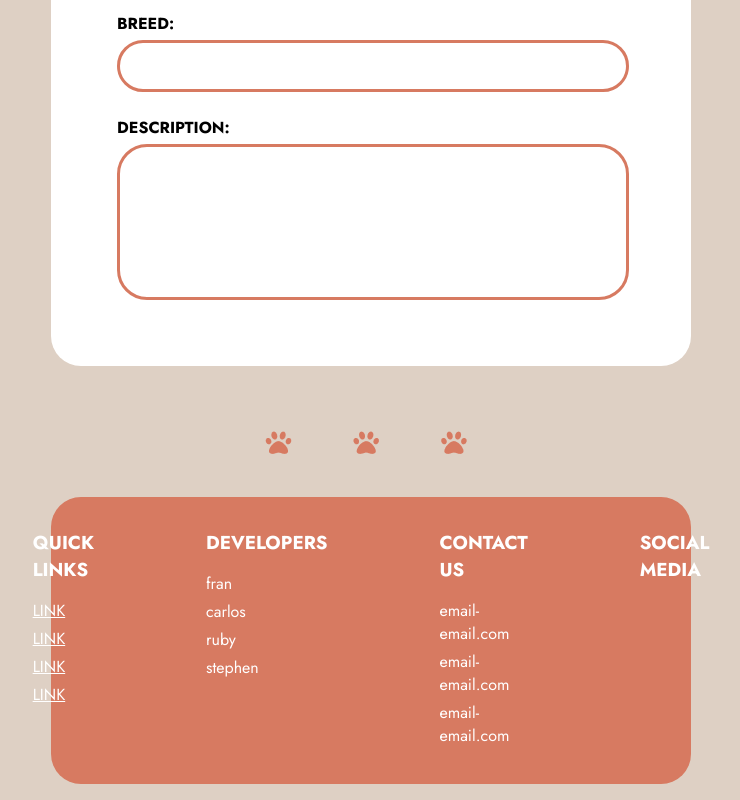
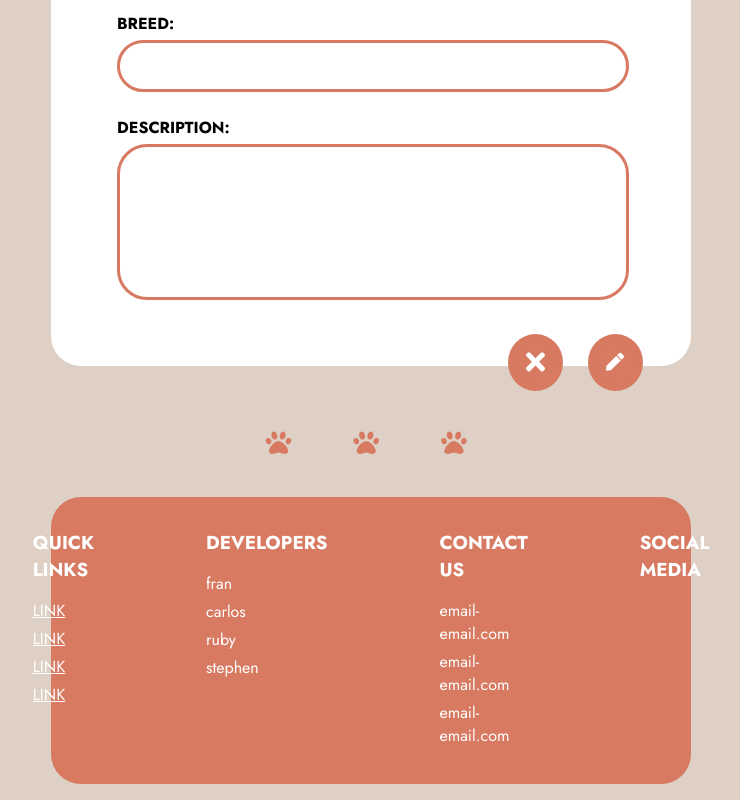
Before and after one commit to overuseofrem/ITS181-2_Dog-Adoption-Website, an Angular app in the folder dog-adoption-site/: page /admin-dog-form in a window 1280 px wide. Shown: the part 876-1676 px from the top of the page, without its empty margins (269-1009 px from the left). Built offline with nearby package versions, Linux system fonts and the light colour scheme.

Commit message:
Finished my parts

```diff
--- a/dog-adoption-site/src/app/layout/pages/account-view-applications/account-view-applications.component.css
+++ b/dog-adoption-site/src/app/layout/pages/account-view-applications/account-view-applications.component.css
@@ -65,9 +65,8 @@
     width: 100%;
 }
 
-.btn {
+/* .btn {
     background-color: var(--accent-color);
-    text-decoration: none;
     color: var(--btn-color);
     font-weight: var(--header-link-weight);
     font-size: var(--gen-link-size);
@@ -81,14 +80,24 @@
     cursor: pointer;
     transition: 0.1s ease-out;
     border: 3px solid transparent;
+    object-fit: cover;
+} */
+
+.dog-profile-btn {
+    padding: 8px 8px 3px 8px;
+    border-radius: 100%;
+    background-color: var(--accent-color);
+    position: absolute;
+    bottom: -25px;
+    right: 3rem;
 }
 
-.btn:hover {
+/* .btn:hover {
     background-color: #FFFFFF;
     color: var(--accent-color);
     transition: 0.1s ease-out;
     border-color: var(--accent-color);
-}
+} */
 
 .dogcard-container {
     display: flex;
--- a/dog-adoption-site/src/app/layout/pages/account-view-applications/account-view-applications.component.html
+++ b/dog-adoption-site/src/app/layout/pages/account-view-applications/account-view-applications.component.html
@@ -39,6 +39,9 @@
             <p class="gen-text-body-dogcard">BREED: Pitbull</p><br>
             <p class="gen-text-body-dogcard">DATE SUBMITTED: 04/04/2034</p><br>
             <p class="gen-text-body-dogcard">STATUS: Currently being reviewed...</p><br>
+            <a href="/dog-profile" class="dog-profile-btn">
+                <img src="assets/dog pictures/paw.png" alt="">
+            </a>
         </div>
 
     </div>
@@ -55,6 +58,9 @@
             <p class="gen-text-body-dogcard">BREED: Lab mix?</p><br>
             <p class="gen-text-body-dogcard">DATE SUBMITTED: 12/01/2017</p><br>
             <p class="gen-text-body-dogcard">STATUS: Approved!</p><br>
+            <a href="/dog-profile" class="dog-profile-btn">
+                <img src="assets/dog pictures/paw.png" alt="">
+            </a>
         </div>
 
     </div>
--- a/dog-adoption-site/src/app/layout/pages/admin-adoption-submission-view/admin-adoption-submission-view.component.css
+++ b/dog-adoption-site/src/app/layout/pages/admin-adoption-submission-view/admin-adoption-submission-view.component.css
@@ -19,7 +19,7 @@
 
 .main-container {
     display: flex;
-    flex-direction: column; /* Change flex-direction to column */
+    flex-direction: column;
     justify-content: space-evenly;
     background-color: var(--container-bg-color);
     border-radius: var(--border-radius);
@@ -33,8 +33,8 @@
     flex-direction: column;
     justify-content: space-evenly;
     align-items: left;
-    width: 50%; /* Set width to 50% */
-    float: left; /* Float to the left */
+    width: 50%;
+    float: left;
   }
 
 .head-img-container {
@@ -62,3 +62,12 @@
 .info-text-item {
     margin-bottom: 0.5rem;
 }
+
+.dog-profile-btn {
+    padding: 8px 8px 3px 8px;
+    border-radius: 100%;
+    background-color: var(--accent-color);
+    position: absolute;
+    bottom: -25px;
+    right: 3rem;
+}
--- a/dog-adoption-site/src/app/layout/pages/admin-adoption-submission-view/admin-adoption-submission-view.component.html
+++ b/dog-adoption-site/src/app/layout/pages/admin-adoption-submission-view/admin-adoption-submission-view.component.html
@@ -31,6 +31,10 @@
                 </div>
             </div>
 
+            <a href="" class="dog-profile-btn">
+                <img src="assets/dog pictures/edit btn.svg" alt="">
+            </a>
+
         </div>
 
 
--- a/dog-adoption-site/src/app/layout/pages/admin-dog-form/admin-dog-form.component.css
+++ b/dog-adoption-site/src/app/layout/pages/admin-dog-form/admin-dog-form.component.css
@@ -47,6 +47,24 @@
 
 /* form styles */
 
+.dog-profile-btn {
+    padding: 8px 8px 3px 8px;
+    border-radius: 100%;
+    background-color: var(--accent-color);
+    position: absolute;
+    bottom: -25px;
+    right: 3rem;
+}
+
+.dog-profile-btn-other {
+    padding: 8px 8px 3px 8px;
+    border-radius: 100%;
+    background-color: var(--accent-color);
+    position: absolute;
+    bottom: -25px;
+    right: 8rem;
+}
+
 form {
     display: flex;
     flex-direction: column;
--- a/dog-adoption-site/src/app/layout/pages/admin-dog-form/admin-dog-form.component.html
+++ b/dog-adoption-site/src/app/layout/pages/admin-dog-form/admin-dog-form.component.html
@@ -41,6 +41,14 @@
 
         </div>
 
-    </div>
+        <a href="" class="dog-profile-btn">
+          <img src="assets/dog pictures/edit btn.svg" alt="">
+        </a>
+
+        <a href="" class="dog-profile-btn-other">
+            <img src="assets/dog pictures/del dog btn.svg" alt="">
+        </a>
+
+      </div>
 
 </div>
--- a/dog-adoption-site/src/app/layout/pages/admin-dog-profile-view/admin-dog-profile-view.component.css
+++ b/dog-adoption-site/src/app/layout/pages/admin-dog-profile-view/admin-dog-profile-view.component.css
@@ -57,3 +57,21 @@
     font-size: var(--text-body-size);
     margin: 2rem 4rem 4rem 4rem;
 }
+
+.dog-profile-btn {
+    padding: 8px 8px 3px 8px;
+    border-radius: 100%;
+    background-color: var(--accent-color);
+    position: absolute;
+    bottom: -25px;
+    right: 3rem;
+}
+
+.dog-profile-btn-other {
+    padding: 8px 8px 3px 8px;
+    border-radius: 100%;
+    background-color: var(--accent-color);
+    position: absolute;
+    bottom: -25px;
+    right: 8rem;
+}
--- a/dog-adoption-site/src/app/layout/pages/admin-dog-profile-view/admin-dog-profile-view.component.html
+++ b/dog-adoption-site/src/app/layout/pages/admin-dog-profile-view/admin-dog-profile-view.component.html
@@ -21,6 +21,13 @@
 
         </div>
 
+        <a href="/admin-dog-form" class="dog-profile-btn">
+            <img src="assets/dog pictures/edit btn.svg" alt="">
+        </a>
+
+        <a href="" class="dog-profile-btn-other">
+            <img src="assets/dog pictures/del dog btn.svg" alt="">
+        </a>
     </div>
 
 </div>
```
